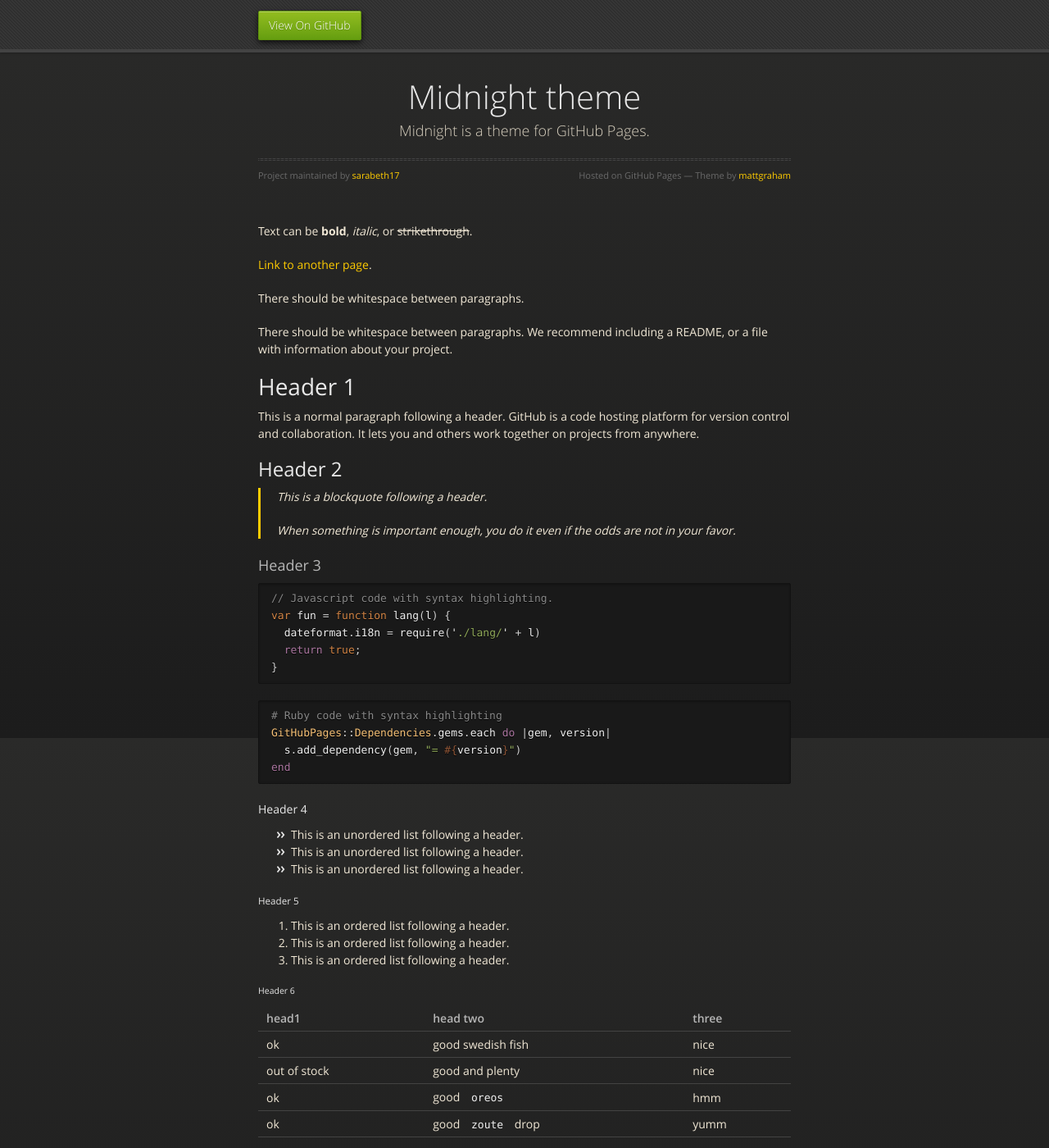
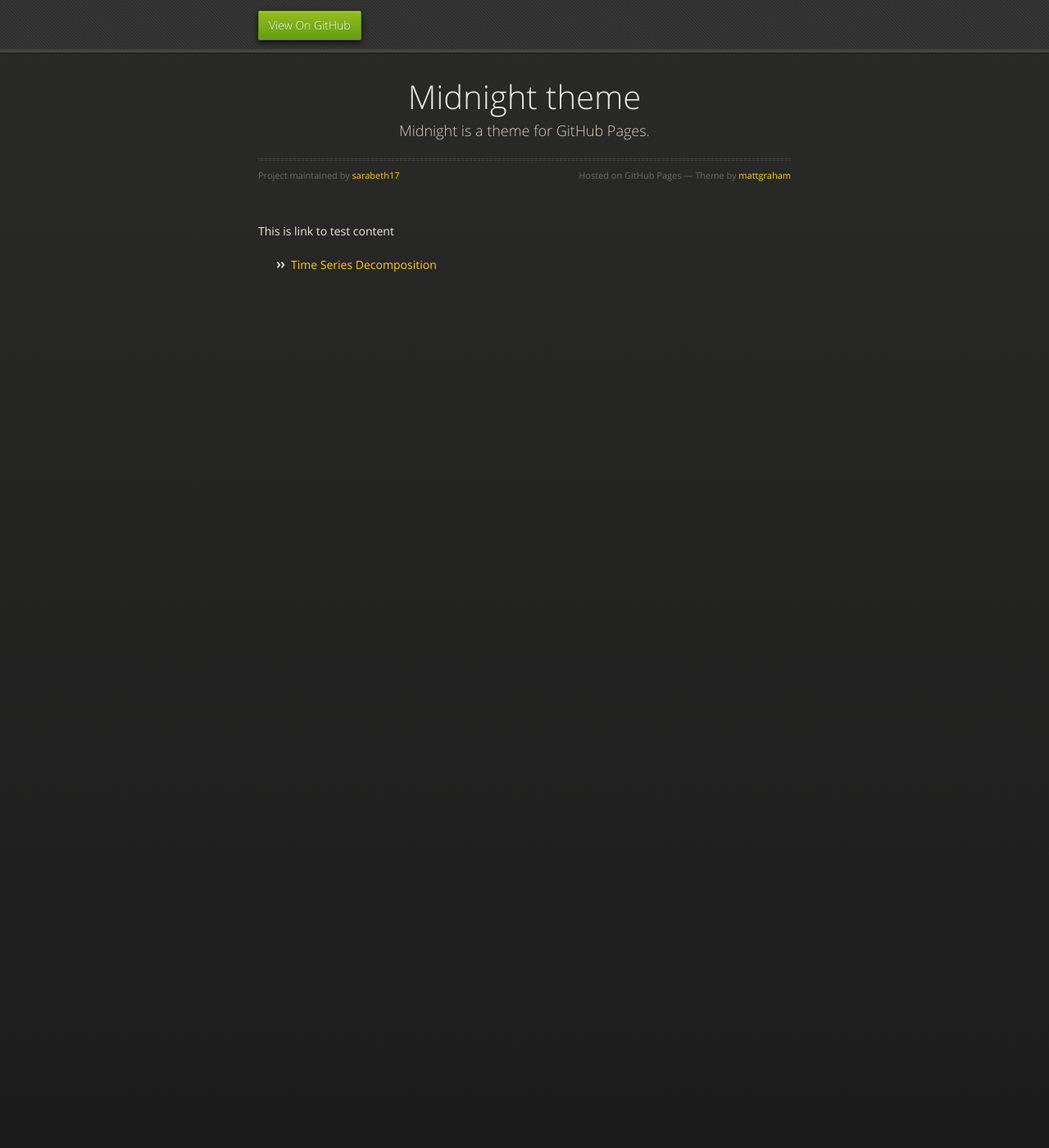
Before and after one commit to sarabeth17/sarabeth17.github.io, a Jekyll site: the page built from index.md, in a window 1280 px wide and 1400 px high. Shown: the whole window at 82% size. Built offline with Jekyll 4.4.1, drawn with Linux system fonts in a browser that asks for light colours; our own code applies the rules of GitHub Pages for plain Markdown files; some of the changed text lies outside the part shown.

Commit message:
Update index.md

````diff
--- a/index.md
+++ b/index.md
@@ -3,122 +3,6 @@
 description: New description
 ---
 
-Text can be **bold**, _italic_, or ~~strikethrough~~.
+This is link to test content
 
-[Link to another page](./another-page.html).
-
-There should be whitespace between paragraphs.
-
-There should be whitespace between paragraphs. We recommend including a README, or a file with information about your project.
-
-# Header 1
-
-This is a normal paragraph following a header. GitHub is a code hosting platform for version control and collaboration. It lets you and others work together on projects from anywhere.
-
-## Header 2
-
-> This is a blockquote following a header.
->
-> When something is important enough, you do it even if the odds are not in your favor.
-
-### Header 3
-
-```js
-// Javascript code with syntax highlighting.
-var fun = function lang(l) {
-  dateformat.i18n = require('./lang/' + l)
-  return true;
-}
-```
-
-```ruby
-# Ruby code with syntax highlighting
-GitHubPages::Dependencies.gems.each do |gem, version|
-  s.add_dependency(gem, "= #{version}")
-end
-```
-
-#### Header 4
-
-*   This is an unordered list following a header.
-*   This is an unordered list following a header.
-*   This is an unordered list following a header.
-
-##### Header 5
-
-1.  This is an ordered list following a header.
-2.  This is an ordered list following a header.
-3.  This is an ordered list following a header.
-
-###### Header 6
-
-| head1        | head two          | three |
-|:-------------|:------------------|:------|
-| ok           | good swedish fish | nice  |
-| out of stock | good and plenty   | nice  |
-| ok           | good `oreos`      | hmm   |
-| ok           | good `zoute` drop | yumm  |
-
-### There's a horizontal rule below this.
-
-* * *
-
-### Here is an unordered list:
-
-*   Item foo
-*   Item bar
-*   Item baz
-*   Item zip
-
-### And an ordered list:
-
-1.  Item one
-1.  Item two
-1.  Item three
-1.  Item four
-
-### And a nested list:
-
-- level 1 item
-  - level 2 item
-  - level 2 item
-    - level 3 item
-    - level 3 item
-- level 1 item
-  - level 2 item
-  - level 2 item
-  - level 2 item
-- level 1 item
-  - level 2 item
-  - level 2 item
-- level 1 item
-
-### Small image
-
-![Octocat](https://github.githubassets.com/images/icons/emoji/octocat.png)
-
-### Large image
-
-![Branching](https://guides.github.com/activities/hello-world/branching.png)
-
-
-### Definition lists can be used with HTML syntax.
-
-<dl>
-<dt>Name</dt>
-<dd>Godzilla</dd>
-<dt>Born</dt>
-<dd>1952</dd>
-<dt>Birthplace</dt>
-<dd>Japan</dd>
-<dt>Color</dt>
-<dd>Green</dd>
-</dl>
-
-```
-Long, single-line code blocks should not wrap. They should horizontally scroll if they are too long. This line should be long enough to demonstrate this.
-```
-
-```
-The final element.
-```
+- [Time Series Decomposition](/timeseries/index.md)
````
